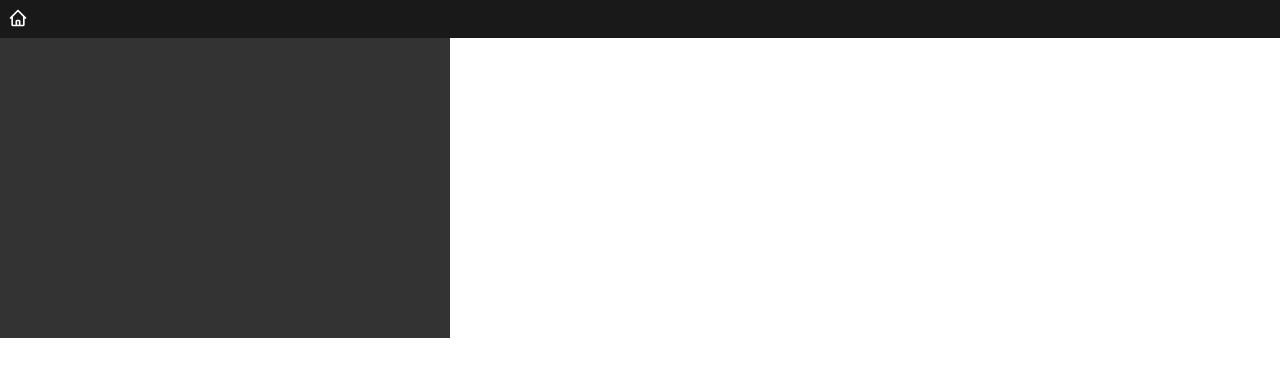
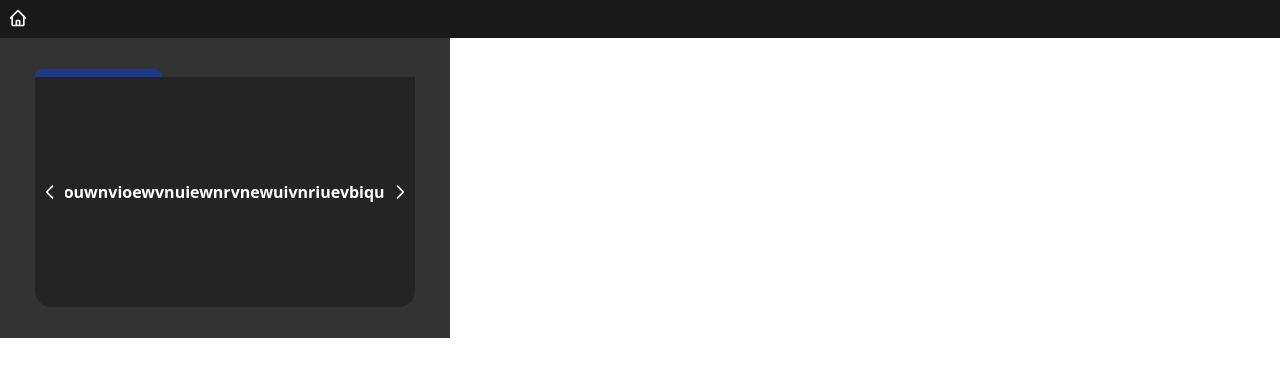
Before and after one commit to arnavaggarwal75/WebAssist, a React (Vite) app: page /#/flashcards in a window 1280 px wide. Shown: the top 376 px of the page. Built offline with nearby package versions, Linux system fonts and the light colour scheme.

Commit message:
Flashcard UI + API Call

```diff
--- /dev/null
+++ b/src/components/flashcard.jsx
@@ -0,0 +1,77 @@
+import React, { useRef, useEffect } from "react";
+import { ChevronLeftIcon, ChevronRightIcon } from "@heroicons/react/outline";
+
+const Flashcard = ({ text, progress, onNext, onPrev }) => {
+  const flashcardRef = useRef(null);
+
+  useEffect(() => {
+    const flashcard = flashcardRef.current;
+    const height = flashcard.clientHeight;
+    const width = flashcard.clientWidth;
+
+    const handleMove = (e) => {
+      const xVal = e.layerX;
+      const yVal = e.layerY;
+      const yRotation = 20 * ((xVal - width / 2) / width);
+      const xRotation = -20 * ((yVal - height / 2) / height);
+      const string = `perspective(500px) scale(1.1) rotateX(${xRotation}deg) rotateY(${yRotation}deg)`;
+      flashcard.style.transform = string;
+    };
+
+    const resetTransform = () => {
+      flashcard.style.transform =
+        "perspective(500px) scale(1) rotateX(0) rotateY(0)";
+    };
+
+    const handleClick = (e) => {
+      const xVal = e.clientX - flashcard.getBoundingClientRect().left;
+      if (xVal < width / 2) {
+        onPrev();
+      } else {
+        onNext();
+      }
+    };
+
+
+    flashcard.addEventListener("mousemove", handleMove);
+    flashcard.addEventListener("mouseout", resetTransform);
+    flashcard.addEventListener("mousedown", () => {
+      flashcard.style.transform =
+        "perspective(500px) scale(0.9) rotateX(0) rotateY(0)";
+    });
+    flashcard.addEventListener("mouseup", () => {
+      flashcard.style.transform =
+        "perspective(500px) scale(1.1) rotateX(0) rotateY(0)";
+    });
+    flashcard.addEventListener("click", handleClick);
+
+    return () => {
+      flashcard.removeEventListener("mousemove", handleMove);
+      flashcard.removeEventListener("mouseout", resetTransform);
+      flashcard.removeEventListener("mousedown", resetTransform);
+      flashcard.removeEventListener("mouseup", resetTransform);
+      flashcard.removeEventListener("click", handleClick);
+    };
+  }, [onNext, onPrev]);
+
+  return (
+    <>
+      <div ref={flashcardRef} className="w-[380px] h-[230px] mb-2">
+        <div className="rounded-tl-2xl rounded-tr-2xl w-full h-2 bg-blue-900" style={{ width: `${progress * 100}%` }}></div>
+        <div className=" bg-black flex w-full h-full bg-opacity-30 rounded-br-2xl rounded-bl-2xl justify-center items-center relative">
+          <div className="flex w-[30px] h-[230px]  text-white p-1 items-center justify-center hover:text-transparent">
+            <ChevronLeftIcon className="h-5 w-5"/>
+          </div>
+          <div className="overflow-y-auto flex w-[320px] h-[230px] font-extrabold text-center text-white text-base p-1 justify-center items-center">
+            {text}
+          </div>
+          <div className="flex w-[30px] h-[230px] text-white p-1 items-center justify-center hover:text-transparent">
+            <ChevronRightIcon className="h-5 w-5"/>
+          </div>
+        </div>
+      </div>
+    </>
+  );
+};
+
+export default Flashcard;
--- a/src/components/navbar.jsx
+++ b/src/components/navbar.jsx
@@ -1,6 +1,7 @@
 import React from 'react';
 import { Link } from 'react-router-dom';
 import { HomeIcon } from '@heroicons/react/outline';
+
 
 const Navbar = () => {
   return (
--- a/src/integrals/Flashcards.jsx
+++ b/src/integrals/Flashcards.jsx
@@ -1,13 +1,63 @@
-import React from "react";
-import { Link } from "react-router-dom";
+import React, { useEffect, useState } from "react";
+import axios from "axios";
 import Navbar from "../components/navbar";
+import Flashcard from "../components/flashcard";
+import { ThreeDots } from "react-loader-spinner";
+import { getWebPageContent } from "../utils";
+
 
 const Flashcards = () => {
+  const [flashcards, setFlashcards] = useState([]);
+  const [currentIndex, setCurrentIndex] = useState(0);
+
+  useEffect(() => {
+    const fetchFlashcards = async () => {
+      setTimeout(() => {
+        setFlashcards(['vsiuvnefiouwnvioewvnuiewnrvnewuivnriuevbiquribqiurvbvsiuvnefiouwnvioewvnuiewnrvnewuivnriuevbiquribqiurvbvsiuvnefiouwnvioewvnuiewnrvnewuivnriuevbiquribqiurvb', 'vsiuvnefiouwnvioewvnuiewnrvnewuivnriuevbiquribqiurvb', 'vsiuvnefiouwnvioewvnuiewnrvnewuivnriuevbiquribqiurvb'])
+      }, 1000);
+
+      // const content = await getWebPageContent();
+      // const data = {
+      //   content: content
+      // };
+
+      // axios.post('http://127.0.0.1:5000/flashcards', data)
+      //   .then(response => {
+      //     setFlashcards(response.data);  // With axios, the JSON is already parsed
+      //   })
+      //   .catch(error => {
+      //     window.alert('Error:', error);
+      //   });
+    };
+    fetchFlashcards();
+  }, []);
+
+  const nextFlashcard = () => {
+    setCurrentIndex((prevIndex) => (prevIndex + 1) % flashcards.length);
+  };
+
+  const prevFlashcard = () => {
+    setCurrentIndex((prevIndex) => (prevIndex - 1 + flashcards.length) % flashcards.length);
+  };
+
   return (
     <>
       <Navbar/>
-      <div className="w-[450px] h-[300px] bg-black bg-opacity-80 p-3 flex flex-col">
-
+      <div className="w-[450px] h-[300px] bg-black bg-opacity-80 p-3 flex justify-center items-center">
+        {flashcards.length > 0 ? (
+          <>
+            <Flashcard
+              text={flashcards[currentIndex]}
+              progress={(currentIndex + 1) / flashcards.length}
+              onNext={nextFlashcard}
+              onPrev={prevFlashcard}
+            />
+          </>
+        ) : (
+          <div className="flex justify-center items-center">
+                <ThreeDots width = "40" height = "40" color = '#ffffff'/>
+          </div>
+        )}
       </div>
     </>
   );
```
Also changed, not shown: src/components/Button.jsx (+0 -57 lines).
